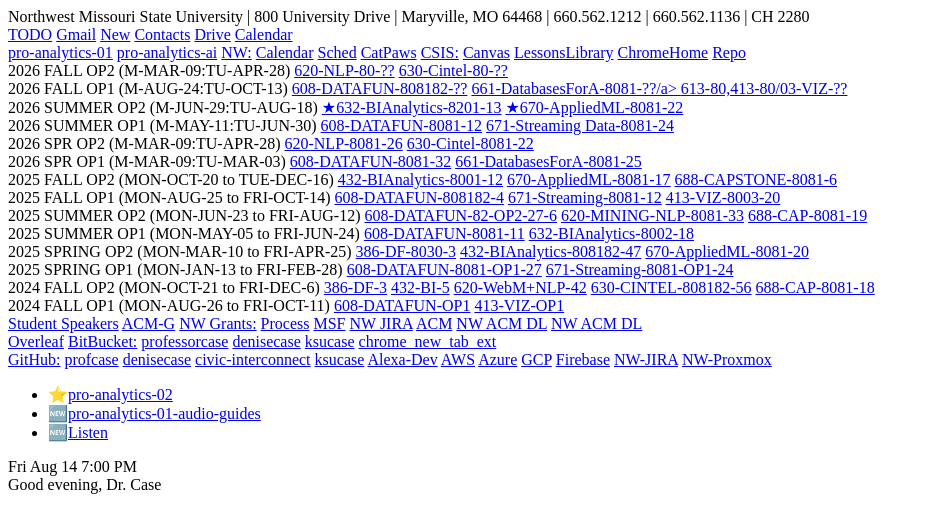
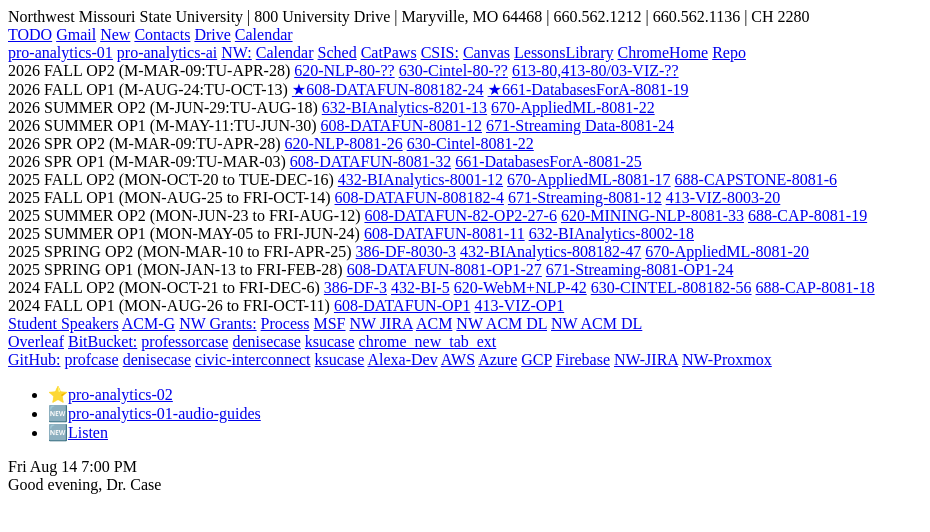
Before and after one commit to denisecase/chrome_new_tab_ext, a website with bundled scripts: page tab.html in a window 1280 px wide. Shown: the whole page, without its empty margins (0-930 px from the left). Built offline with nearby package versions, Linux system fonts and the light colour scheme; no server answers.

Commit message:
2026 Aug

```diff
--- a/tab.html
+++ b/tab.html
@@ -78,44 +78,42 @@
             </a>
           </nav>
 
-                  <!--------------  FALL 2026 --------------------------->
+          <!--------------  FALL 2026 --------------------------->
 
           <nav id="2026 FALL2">2026 FALL OP2 (M-MAR-09:TU-APR-28)
-            <a rel="noopener" target="_blank"
-              href="https://nwmissouri.instructure.com/courses/77177">620-NLP-80-??</a>
+            <a rel="noopener" target="_blank" href="https://nwmissouri.instructure.com/courses/77177">620-NLP-80-??</a>
             <a rel="noopener" target="_blank"
               href="https://nwmissouri.instructure.com/courses/77184">630-Cintel-80-??</a>
+            <a rel="noopener" target="_blank"
+              href="https://nwmissouri.instructure.com/courses/77140">613-80,413-80/03-VIZ-??</a>
           </nav>
 
           <nav id="2026 FALL1">2026 FALL OP1 (M-AUG-24:TU-OCT-13)
             <a rel="noopener" target="_blank"
-              href="https://nwmissouri.instructure.com/courses/77104">608-DATAFUN-808182-??</a>
+              href="https://nwmissouri.instructure.com/courses/77104">★608-DATAFUN-808182-24</a>
             <a rel="noopener" target="_blank"
-              href="https://nwmissouri.instructure.com/courses/77262">661-DatabasesForA-8081-??/a>
-             <a rel="noopener" target="_blank"
-              href="https://nwmissouri.instructure.com/courses/77140">613-80,413-80/03-VIZ-??</a>
+              href="https://nwmissouri.instructure.com/courses/77262">★661-DatabasesForA-8081-19</a>
           </nav>
 
-
-                  <!--------------  SUMMER 2026 --------------------------->
+          <!--------------  SUMMER 2026 --------------------------->
 
           <nav id="2026 SUMMER2">2026 SUMMER OP2 (M-JUN-29:TU-AUG-18)
             <a rel="noopener" target="_blank"
-              href="https://nwmissouri.instructure.com/courses/79348">★632-BIAnalytics-8201-13</a>
+              href="https://nwmissouri.instructure.com/courses/79348">632-BIAnalytics-8201-13</a>
             <a rel="noopener" target="_blank"
-              href="https://nwmissouri.instructure.com/courses/79085">★670-AppliedML-8081-22</a>
+              href="https://nwmissouri.instructure.com/courses/79085">670-AppliedML-8081-22</a>
           </nav>
 
           <nav id="2026 SUMMER1">2026 SUMMER OP1 (M-MAY-11:TU-JUN-30)
             <a rel="noopener" target="_blank"
               href="https://nwmissouri.instructure.com/courses/77099">608-DATAFUN-8081-12</a>
-            <a rel="noopener" target="_blank"
-              href="https://nwmissouri.instructure.com/courses/77266">671-Streaming Data-8081-24</a>
+            <a rel="noopener" target="_blank" href="https://nwmissouri.instructure.com/courses/77266">671-Streaming
+              Data-8081-24</a>
 
           </nav>
 
 
-        <!--------------  SPRING 2026 --------------------------->
+          <!--------------  SPRING 2026 --------------------------->
 
           <nav id="2026 SPRING2">2026 SPR OP2 (M-MAR-09:TU-APR-28)
             <a rel="noopener" target="_blank"
@@ -415,7 +413,8 @@
           <ul>
             <li>⭐<a href="https://github.com/denisecase/pro-analytics-02">pro-analytics-02</a></li>
             <li>🆕<a
-                href="https://github.com/denisecase/pro-analytics-01-audio-guides">pro-analytics-01-audio-guides</a></li>
+                href="https://github.com/denisecase/pro-analytics-01-audio-guides">pro-analytics-01-audio-guides</a>
+            </li>
             <li>🆕<a href="https://denisecase.github.io/pro-analytics-01-audio-guides/" rel="nofollow">Listen</a></li>
           </ul>
         </div>
```
